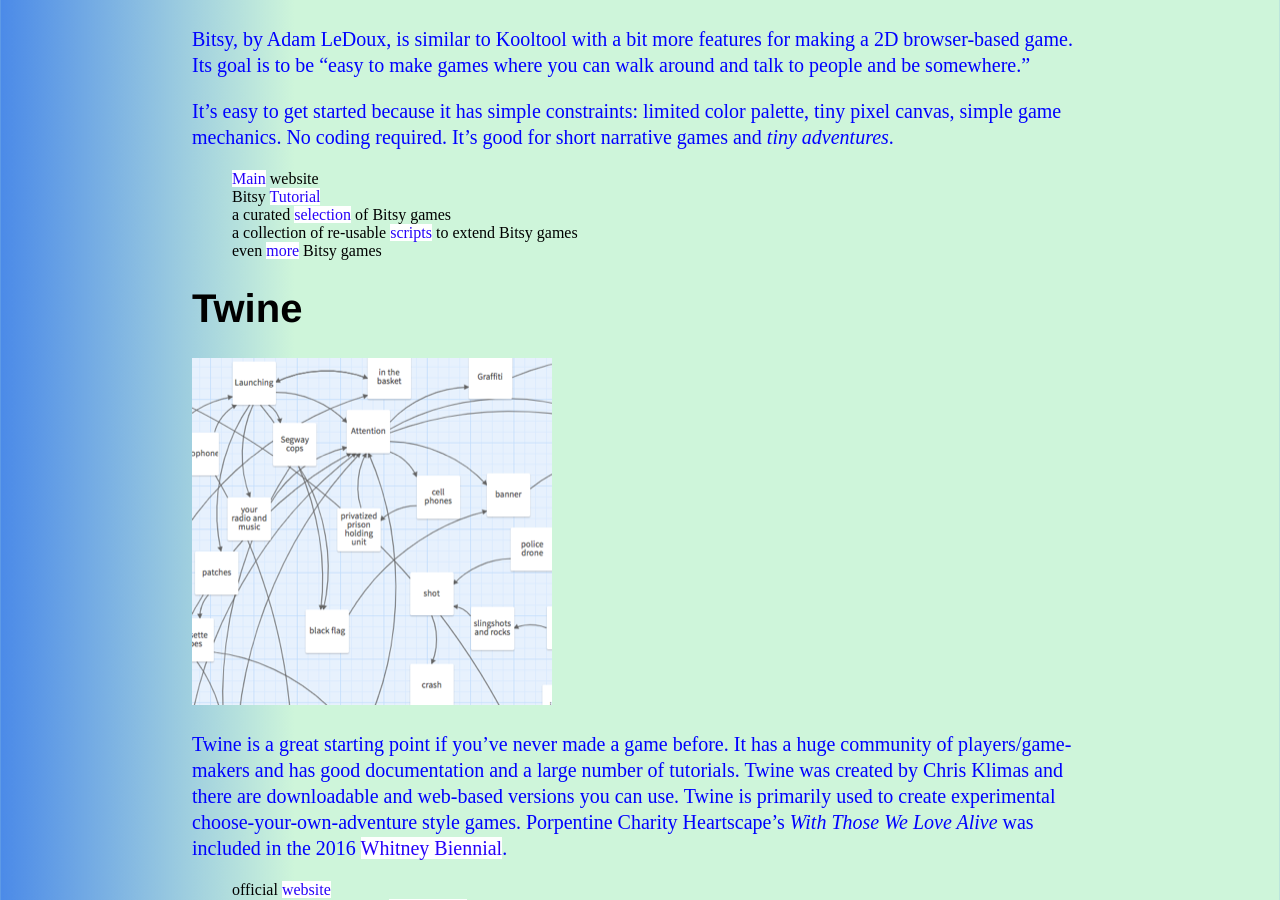
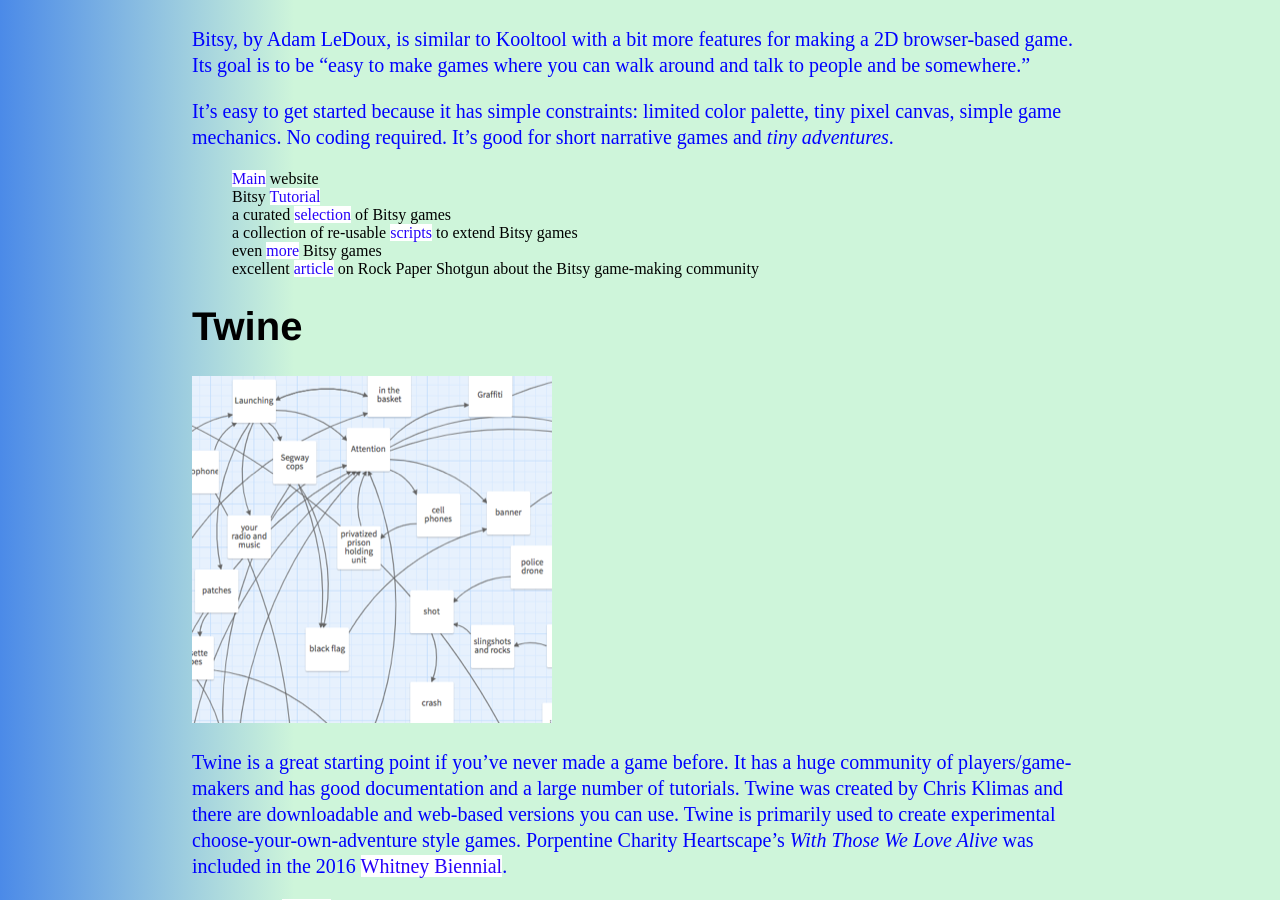
Before and after one commit to lee2sman/nosebook, a Jekyll site: the page built from _posts/2018-02-25-you-must-make-games.md, in a window 1280 px wide and 900 px high, scrolled down 2084 px. Built offline with Jekyll 4.4.1, drawn with Linux system fonts in a browser that asks for light colours.

Commit message:
added a link

```diff
--- a/_posts/2018-02-25-you-must-make-games.md
+++ b/_posts/2018-02-25-you-must-make-games.md
@@ -35,6 +35,7 @@
 * a curated [selection](https://itch.io/c/201121/bitsy-faves) of Bitsy games
 * a collection of re-usable [scripts](https://seleb.github.io/bitsy-hacks/) to extend Bitsy games
 * even [more](https://itch.io/c/90743/bitsy-games) Bitsy games
+* excellent [article](https://www.rockpapershotgun.com/2018/02/23/how-small-game-makers-found-their-community-with-bitsy/) on Rock Paper Shotgun about the Bitsy game-making community
 
 # Twine
 
```
